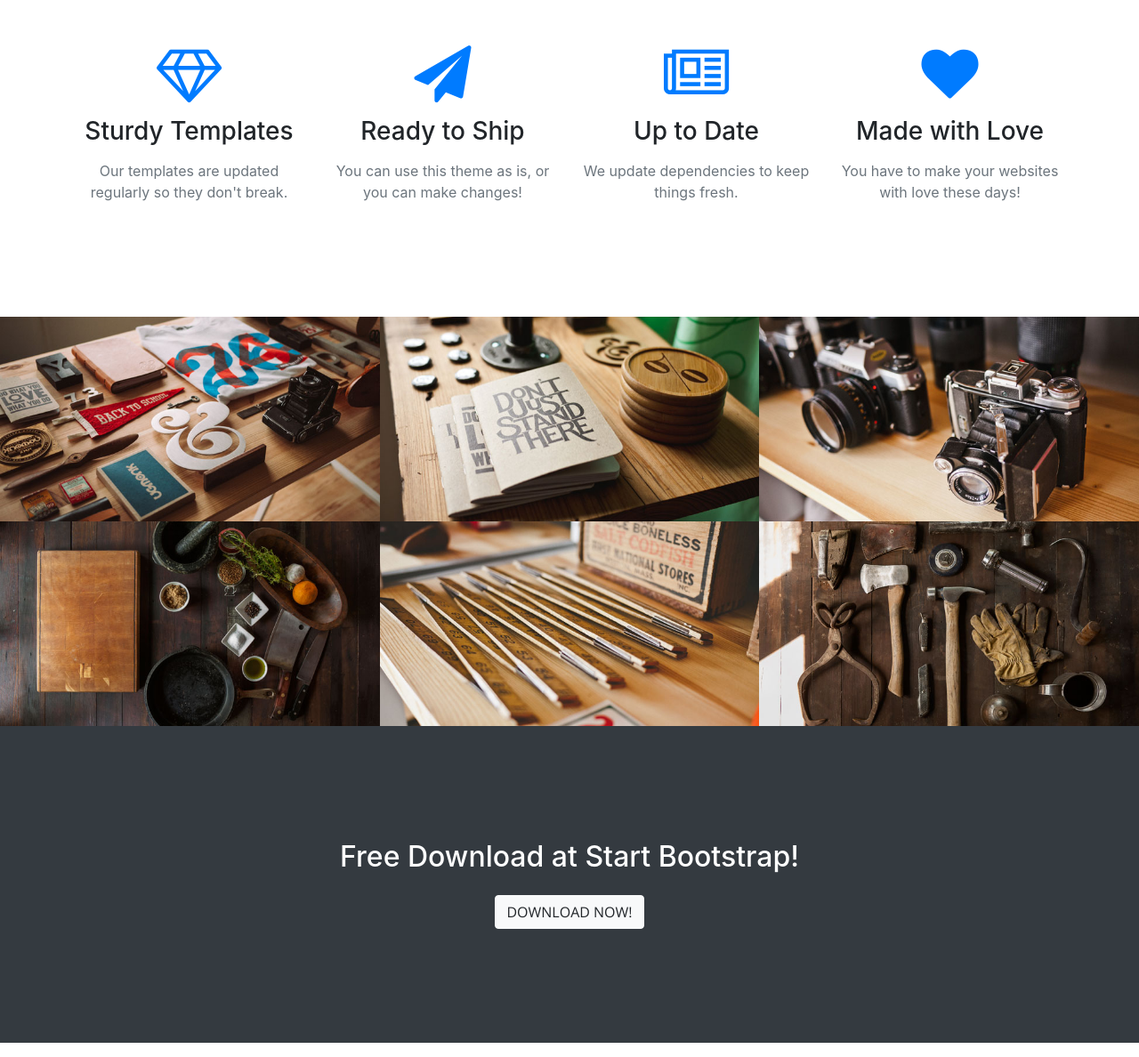
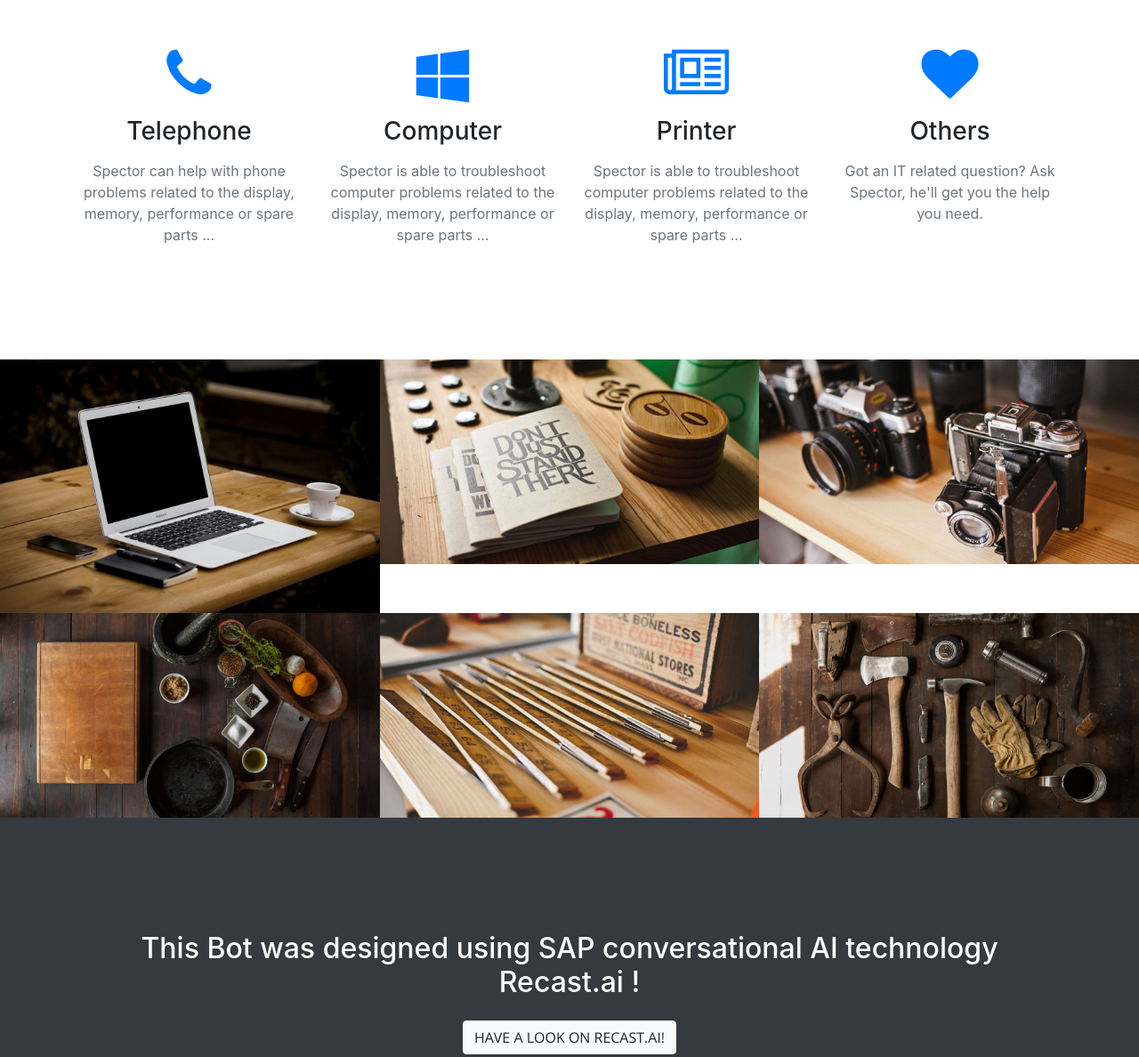
Before and after one commit to mrezzouk/ItSupport, a website with bundled scripts: page public/template/index.html in a window 1280 px wide. Shown: the part 1490-2678 px from the top of the page at 89% size. Built offline with nearby package versions, Linux system fonts and the light colour scheme.

Commit message:
template modif

```diff
--- a/public/template/index.html
+++ b/public/template/index.html
@@ -7,8 +7,10 @@
     <meta name="viewport" content="width=device-width, initial-scale=1, shrink-to-fit=no">
     <meta name="description" content="">
     <meta name="author" content="">
+    <meta name="viewport" content="width=device-width">
 
-    <title>Creative - Start Bootstrap Theme</title>
+
+    <title>Creative - Your IT support with Spector</title>
 
     <!-- Bootstrap core CSS -->
     <link href="vendor/bootstrap/css/bootstrap.min.css" rel="stylesheet">
@@ -36,7 +38,7 @@
     <!-- Navigation -->
     <nav class="navbar navbar-expand-lg navbar-light fixed-top" id="mainNav">
       <div class="container">
-        <a class="navbar-brand js-scroll-trigger" href="#page-top">IT HelpDesk</a>
+        <a class="navbar-brand js-scroll-trigger" href="#page-top">Your IT HelpDesk</a>
         <button class="navbar-toggler navbar-toggler-right" type="button" data-toggle="collapse" data-target="#navbarResponsive" aria-controls="navbarResponsive" aria-expanded="false" aria-label="Toggle navigation">
           <span class="navbar-toggler-icon"></span>
         </button>
@@ -64,12 +66,12 @@
         <div class="row">
           <div class="col-lg-10 mx-auto">
             <h1 class="text-uppercase">
-              <strong>Your Favorite Source of Free Bootstrap Themes</strong>
+              <strong>GET ALL THE IT SUPPORT YOU NEED WITHIN MINUTES</strong>
             </h1>
             <hr>
           </div>
           <div class="col-lg-8 mx-auto">
-            <p class="text-faded mb-5">Start Bootstrap can help you build better websites using the Bootstrap CSS framework! Just download your template and start going, no strings attached!</p>
+            <p class="text-faded mb-5">Spector is here 24/7 to help you with you IT Requests and answer your questions! It only takes a click to start your conversation. </p>
             <a class="btn btn-primary btn-xl js-scroll-trigger" href="#about">Find Out More</a>
           </div>
         </div>
@@ -82,7 +84,7 @@
           <div class="col-lg-8 mx-auto text-center">
             <h2 class="section-heading text-white">We've got what you need!</h2>
             <hr class="light my-4">
-            <p class="text-faded mb-4">Start Bootstrap has everything you need to get your new website up and running in no time! All of the templates and themes on Start Bootstrap are open source, free to download, and easy to use. No strings attached!</p>
+            <p class="text-faded mb-4">Spector is designed to help you with IT requests. You can ask him question about your computer, telephone or printer's problems. Spector can answer question like : I have a problem with my telephone's display. </p>
             <a class="btn btn-light btn-xl js-scroll-trigger" href="#services">Get Started!</a>
           </div>
         </div>
@@ -102,30 +104,30 @@
         <div class="row">
           <div class="col-lg-3 col-md-6 text-center">
             <div class="service-box mt-5 mx-auto">
-              <i class="fa fa-4x fa-diamond text-primary mb-3 sr-icons"></i>
-              <h3 class="mb-3">Sturdy Templates</h3>
-              <p class="text-muted mb-0">Our templates are updated regularly so they don't break.</p>
+              <i class="fa fa-4x fa-phone text-primary mb-3 sr-icons" aria-hidden="true"></i>
+              <h3 class="mb-3">Telephone</h3>
+              <p class="text-muted mb-0">Spector can help with phone problems related to the display, memory, performance or spare parts ... </p>
             </div>
           </div>
           <div class="col-lg-3 col-md-6 text-center">
             <div class="service-box mt-5 mx-auto">
-              <i class="fa fa-4x fa-paper-plane text-primary mb-3 sr-icons"></i>
-              <h3 class="mb-3">Ready to Ship</h3>
-              <p class="text-muted mb-0">You can use this theme as is, or you can make changes!</p>
+              <i class="fa fa-4x fa-windows text-primary mb-3 sr-icons"></i>
+              <h3 class="mb-3">Computer</h3>
+              <p class="text-muted mb-0">Spector is able to troubleshoot computer problems related to the display, memory, performance or spare parts ...</p>
             </div>
           </div>
           <div class="col-lg-3 col-md-6 text-center">
             <div class="service-box mt-5 mx-auto">
               <i class="fa fa-4x fa-newspaper-o text-primary mb-3 sr-icons"></i>
-              <h3 class="mb-3">Up to Date</h3>
-              <p class="text-muted mb-0">We update dependencies to keep things fresh.</p>
+              <h3 class="mb-3">Printer</h3>
+              <p class="text-muted mb-0">Spector is able to troubleshoot computer problems related to the display, memory, performance or spare parts ...</p>
             </div>
           </div>
           <div class="col-lg-3 col-md-6 text-center">
             <div class="service-box mt-5 mx-auto">
               <i class="fa fa-4x fa-heart text-primary mb-3 sr-icons"></i>
-              <h3 class="mb-3">Made with Love</h3>
-              <p class="text-muted mb-0">You have to make your websites with love these days!</p>
+              <h3 class="mb-3">Others</h3>
+              <p class="text-muted mb-0">Got an IT related question? Ask Spector, he'll get you the help you need.</p>
             </div>
           </div>
         </div>
@@ -136,8 +138,8 @@
       <div class="container-fluid p-0">
         <div class="row no-gutters popup-gallery">
           <div class="col-lg-4 col-sm-6">
-            <a class="portfolio-box" href="img/portfolio/fullsize/1.jpg">
-              <img class="img-fluid" src="img/portfolio/thumbnails/1.jpg" alt="">
+            <a class="portfolio-box" href="img/portfolio/fullsize/computer0.jpg">
+              <img class="img-fluid" src="img/portfolio/thumbnails/computer.jpg" alt="">
               <div class="portfolio-box-caption">
                 <div class="portfolio-box-caption-content">
                   <div class="project-category text-faded">
@@ -231,8 +233,8 @@
 
     <section class="bg-dark text-white">
       <div class="container text-center">
-        <h2 class="mb-4">Free Download at Start Bootstrap!</h2>
-        <a class="btn btn-light btn-xl sr-button" href="http://startbootstrap.com/template-overviews/creative/">Download Now!</a>
+        <h2 class="mb-4">This Bot was designed using SAP conversational AI technology Recast.ai !</h2>
+        <a class="btn btn-light btn-xl sr-button" href="https://recast.ai/">Have a look on Recast.ai!</a>
       </div>
     </section>
 
@@ -242,18 +244,18 @@
           <div class="col-lg-8 mx-auto text-center">
             <h2 class="section-heading">Let's Get In Touch!</h2>
             <hr class="my-4">
-            <p class="mb-5">Ready to start your next project with us? That's great! Give us a call or send us an email and we will get back to you as soon as possible!</p>
+            <p class="mb-5">Any questions or remarks !  Give us a call or send us an email and we will get back to you as soon as possible!</p>
           </div>
         </div>
         <div class="row">
           <div class="col-lg-4 ml-auto text-center">
             <i class="fa fa-phone fa-3x mb-3 sr-contact"></i>
-            <p>123-456-6789</p>
+            <p>06 59 86 77 55</p>
           </div>
           <div class="col-lg-4 mr-auto text-center">
             <i class="fa fa-envelope-o fa-3x mb-3 sr-contact"></i>
             <p>
-              <a href="mailto:your-email@your-domain.com">feedback@startbootstrap.com</a>
+              <a href="mailto:your-email@your-domain.com">feedback@ithelpdesk.com</a>
             </p>
           </div>
         </div>
```
Also changed, not shown: public/template/img/portfolio/fullsize/bot.png (added), public/template/img/portfolio/fullsize/computer.jpg (added), public/template/img/portfolio/fullsize/computer0.jpg (added), public/template/img/portfolio/thumbnails/bot.png (added), public/template/img/portfolio/thumbnails/computer.jpg (added).
